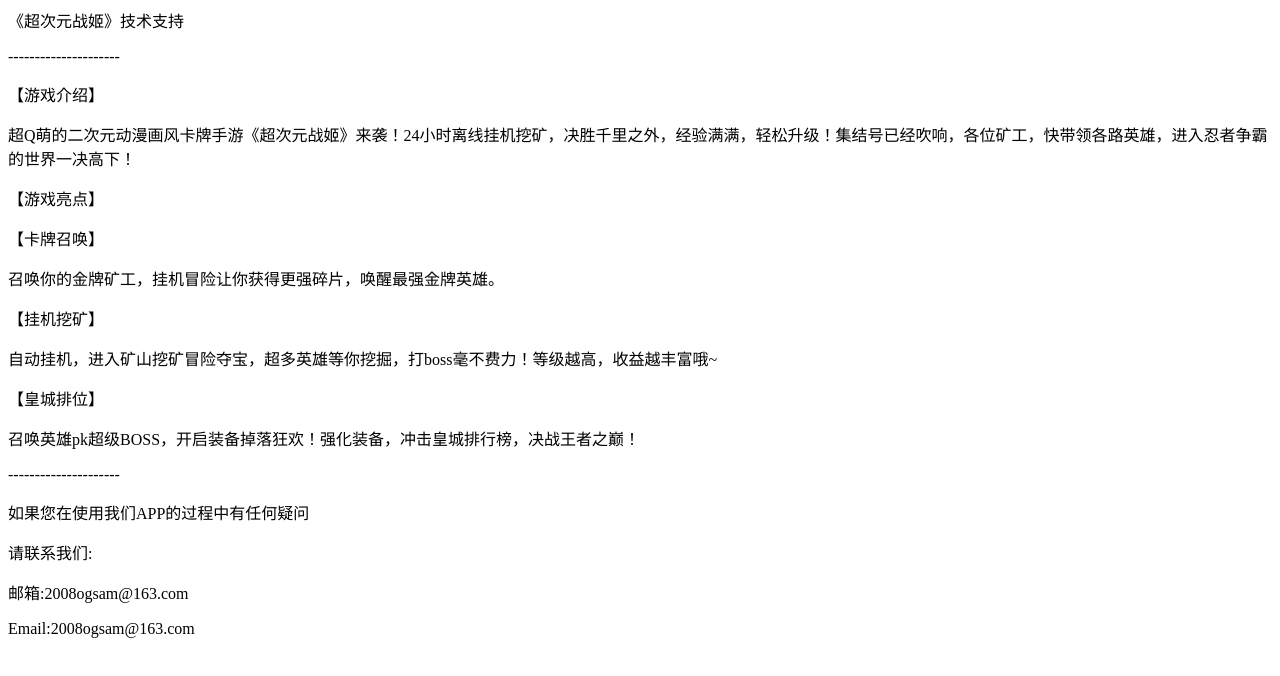
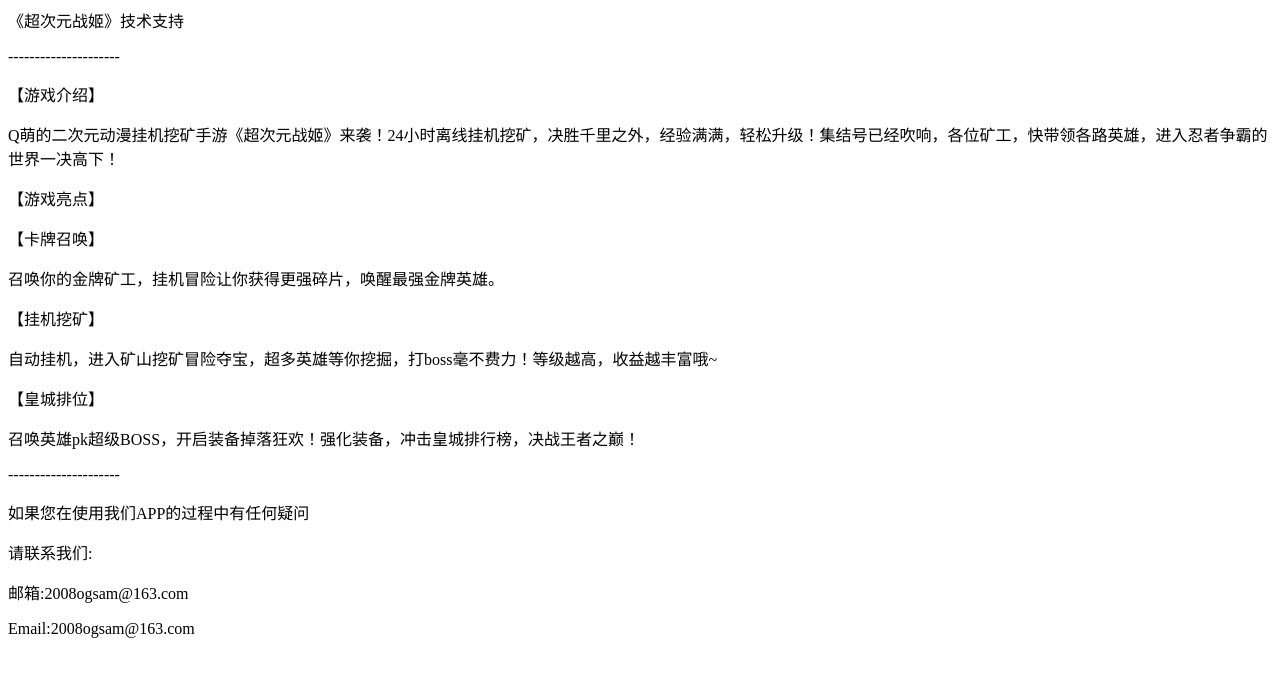
Before and after one commit to perfectdavid/support, a plain HTML site: page index.html in a window 1280 px wide. Drawn offline with Linux system fonts and the light colour scheme.

Commit message:
Update index.html

```diff
--- a/index.html
+++ b/index.html
@@ -1,7 +1,7 @@
 <p>《超次元战姬》技术支持</p>
 <p>---------------------</p>
 <p>【游戏介绍】</p>
-<p>超Q萌的二次元动漫画风卡牌手游《超次元战姬》来袭！24小时离线挂机挖矿，决胜千里之外，经验满满，轻松升级！集结号已经吹响，各位矿工，快带领各路英雄，进入忍者争霸的世界一决高下！</p>
+<p>Q萌的二次元动漫挂机挖矿手游《超次元战姬》来袭！24小时离线挂机挖矿，决胜千里之外，经验满满，轻松升级！集结号已经吹响，各位矿工，快带领各路英雄，进入忍者争霸的世界一决高下！</p>
 
 <p>【游戏亮点】</p>
 <p>【卡牌召唤】</p>
```
